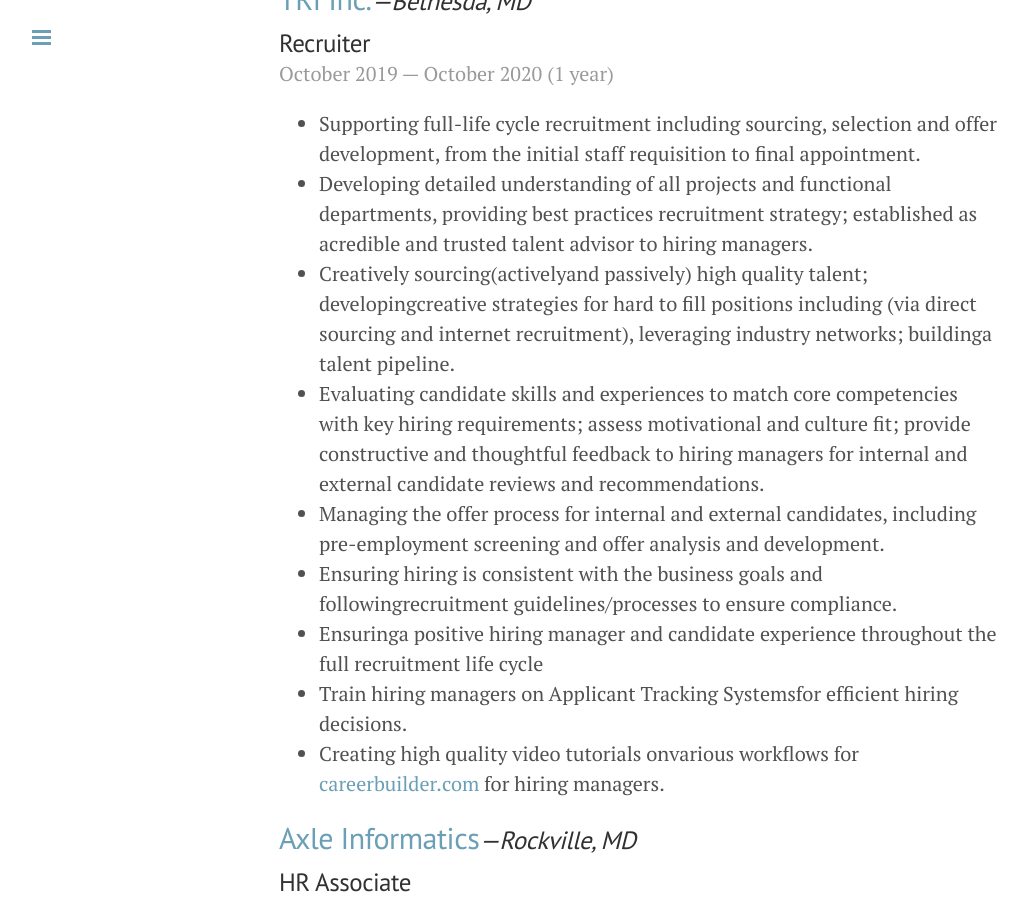
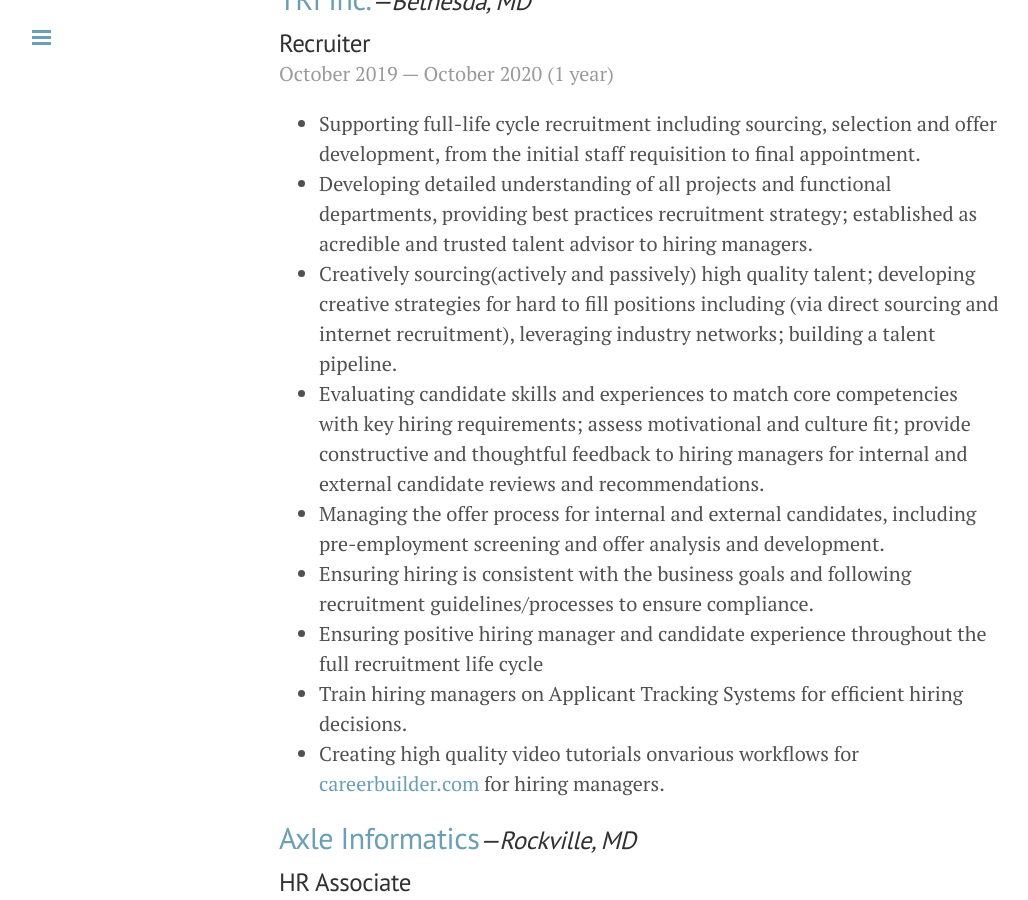
Before and after one commit to ishankapoor/pratibhadutta, a Jekyll site: the page built from resume.md, in a window 1280 px wide and 900 px high, scrolled down 302 px. Shown: the whole window, without its empty margins (1-1029 px from the left). Built offline with Jekyll 4.4.1, drawn with Linux system fonts in a browser that asks for light colours; some of the changed text lies outside the part shown.

Commit message:
spacing and spelling
spacing and spelling

```diff
--- a/resume.md
+++ b/resume.md
@@ -12,12 +12,12 @@ date: 2021-01-17
 
  * Supporting full-life cycle recruitment including sourcing, selection and offer development, from the initial staff requisition to final appointment.
  * Developing detailed understanding of all projects and functional departments, providing best practices recruitment strategy; established as acredible and trusted talent advisor to hiring managers.
- * Creatively sourcing(activelyand passively) high quality talent; developingcreative strategies for hard to fill positions including (via direct sourcing and internet recruitment), leveraging industry networks; buildinga talent pipeline.
+ * Creatively sourcing(actively and passively) high quality talent; developing creative strategies for hard to fill positions including (via direct sourcing and internet recruitment), leveraging industry networks; building a talent pipeline.
  * Evaluating candidate skills and experiences to match core competencies with key hiring requirements; assess motivational and culture fit; provide constructive and thoughtful feedback to hiring managers for internal and external candidate reviews and recommendations.
  * Managing the offer process for internal and external candidates, including pre-employment screening and offer analysis and development.
- * Ensuring hiring is consistent with the business goals and followingrecruitment guidelines/processes to ensure compliance.
- * Ensuringa positive hiring manager and candidate experience throughout the full recruitment life cycle
- * Train hiring managers on Applicant Tracking Systemsfor efficient hiring decisions.
+ * Ensuring hiring is consistent with the business goals and following recruitment guidelines/processes to ensure compliance.
+ * Ensuring positive hiring manager and candidate experience throughout the full recruitment life cycle
+ * Train hiring managers on Applicant Tracking Systems for efficient hiring decisions.
  * Creating high quality video tutorials onvarious workflows for <a href="https://careerbuilder.com">careerbuilder.com</a> for hiring managers.
 
 <h2><a href="http://axleinfo.com">Axle Informatics</a><cite class="job-location">&mdash;Rockville, MD</cite></h2>
```
Also changed, not shown: other parts of resume.md (+1 -1 lines).
